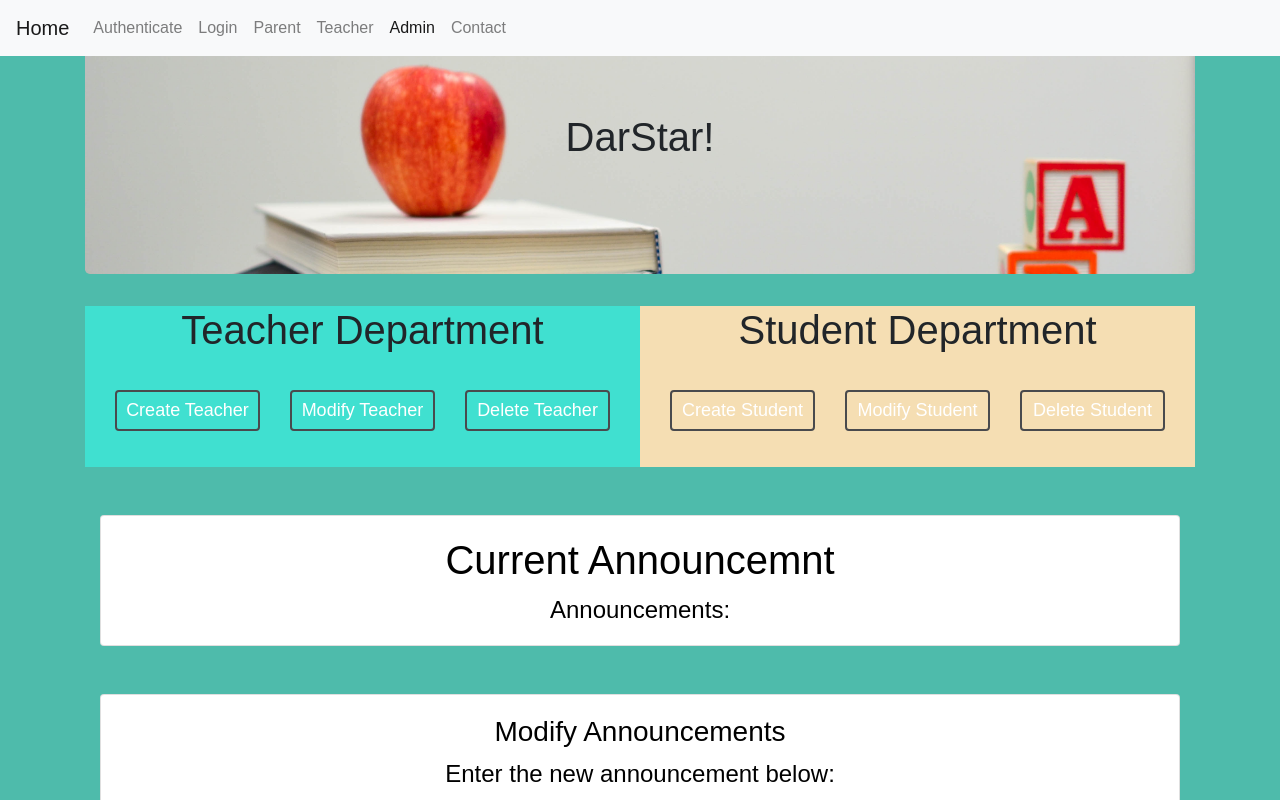
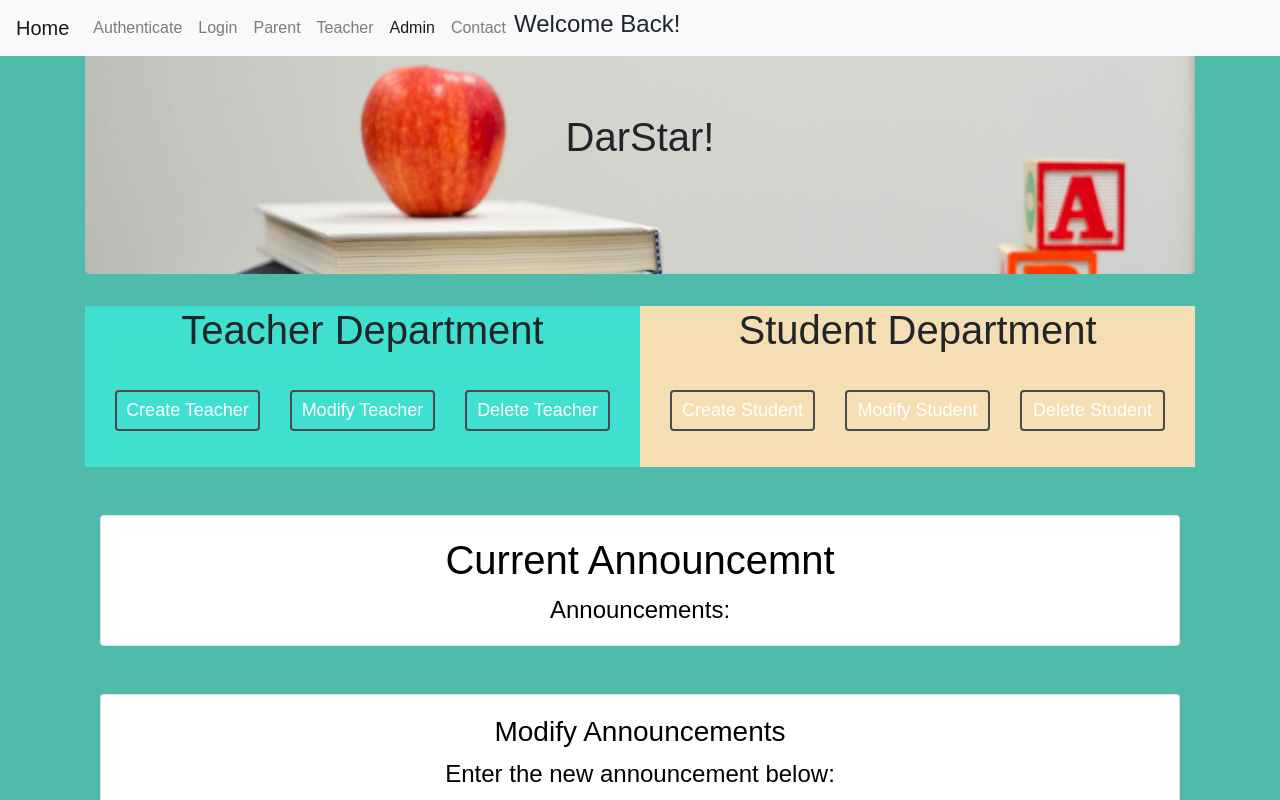
Before and after one commit to seleazar10/schooltracker, a React (Create React App) app in the folder client/: page /admin in a window 1280 px wide. Shown: the top 800 px of the page. Built offline with nearby package versions, Linux system fonts and the light colour scheme; no server answers; some icons are missing.

Commit message:
Added name to navbar

```diff
--- a/client/src/App.js
+++ b/client/src/App.js
@@ -42,7 +42,7 @@ function App() {
   return (
     <Router>
       <div>
-        <Navbar />
+        <Navbar name={currentUser.name} />
         <Wrapper>
           {/* <Route exact path="/" component={Login} /> */}
           <Route
--- a/client/src/components/Navbar/index.js
+++ b/client/src/components/Navbar/index.js
@@ -5,7 +5,7 @@ import { Link } from "react-router-dom";
 import "./style.css";
 
 // Depending on the current path, this component sets the "active" class on the appropriate navigation link item
-function Navbar() {
+function Navbar(props) {
   return (
     <nav className="navbar fixed-top navbar-expand-lg navbar-light bg-light">
       <Link className="navbar-brand" to="/">
@@ -64,7 +64,11 @@ function Navbar() {
           <li className="nav-item">
             <Link
               to="/admin"
-              className={window.location.pathname === "/admin" ? "nav-link active" : "nav-link"}
+              className={
+                window.location.pathname === "/admin"
+                  ? "nav-link active"
+                  : "nav-link"
+              }
             >
               Admin
             </Link>
@@ -72,13 +76,24 @@ function Navbar() {
           <li className="nav-item">
             <Link
               to="/contact"
-              className={window.location.pathname === "/contact" ? "nav-link active" : "nav-link"}
+              className={
+                window.location.pathname === "/contact"
+                  ? "nav-link active"
+                  : "nav-link"
+              }
             >
               Contact
             </Link>
           </li>
         </ul>
       </div>
+      <div className="name-box">
+        <h4>
+          {" "}
+          Welcome Back!{" "}
+          <span className="badge badge-pill badge-secondary">{props.name}</span>
+        </h4>
+      </div>
     </nav>
   );
 }
--- a/client/src/components/Navbar/style.css
+++ b/client/src/components/Navbar/style.css
@@ -2,3 +2,6 @@
 /* .navbar {
     background: red;
 } */
+.name-box {
+  text-align: right;
+}
```
